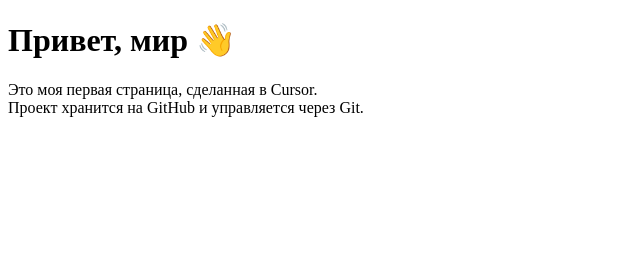
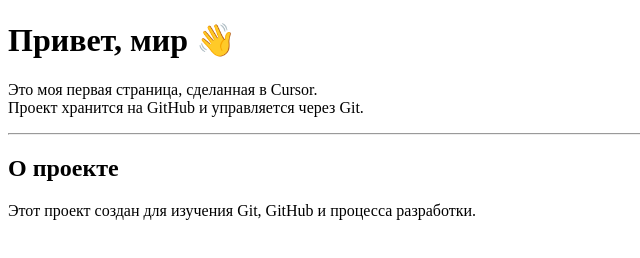
Before and after one commit to Pavel-SmY/OFZ, a plain HTML site: page index.html in a window 1280 px wide. Shown: the whole page, without its empty margins (0-640 px from the left). Drawn offline with Linux system fonts and the light colour scheme.

Commit message:
Add about section

```diff
--- a/index.html
+++ b/index.html
@@ -11,5 +11,10 @@
   Это моя первая страница, сделанная в Cursor.<br>
   Проект хранится на GitHub и управляется через Git.
 </p>
+<hr>
+<h2>О проекте</h2>
+<p>
+  Этот проект создан для изучения Git, GitHub и процесса разработки.
+</p>
 </body>
 </html>
```
